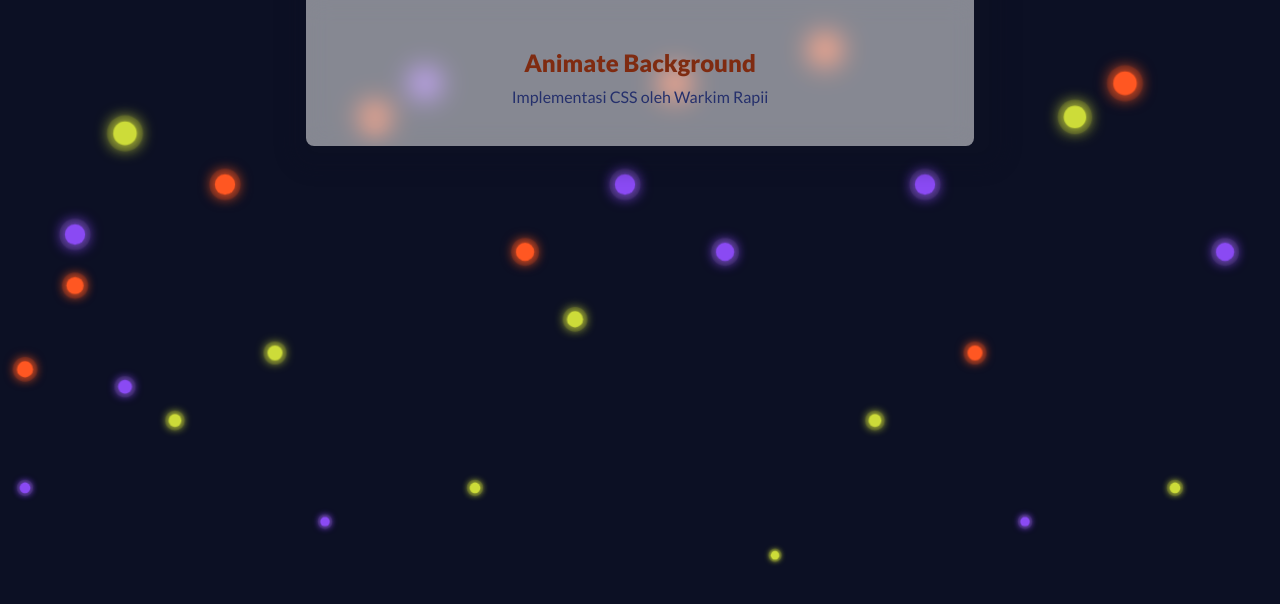
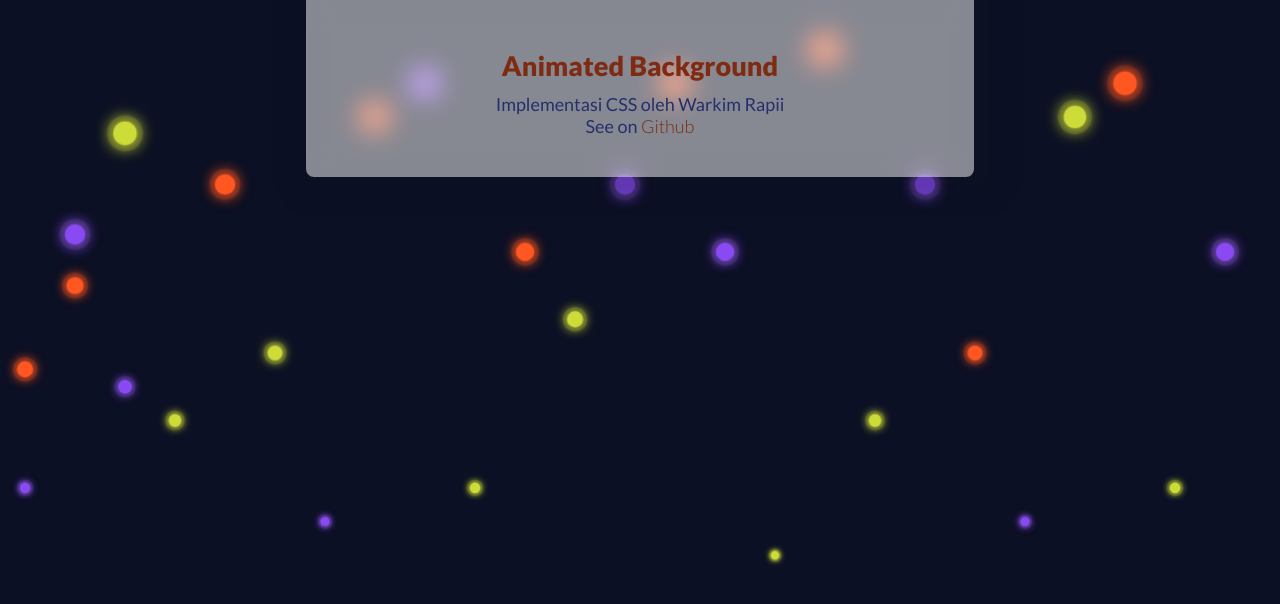
Before and after one commit to warkimalhakim/animated-background, a plain HTML site: page index.html in a window 1280 px wide. Drawn offline with Linux system fonts and the light colour scheme.

Commit message:
modified

```diff
--- a/index.html
+++ b/index.html
@@ -4,7 +4,7 @@
     <meta charset="UTF-8">
     <meta http-equiv="X-UA-Compatible" content="IE=edge">
     <meta name="viewport" content="width=device-width, initial-scale=1.0">
-    <title>Animate Background | Warkim Rapii</title>
+    <title>Animated Background | Warkim Rapii</title>
     <link rel="stylesheet" href="style.css">
     <!-- Load Google Fonts -->
     <link rel="preconnect" href="https://fonts.googleapis.com">
@@ -15,8 +15,9 @@
     <div class="kotak">
         <div class="gelembung">
             <div class="text">
-                <h2 class="title">Animate Background</h2>
+                <h2 class="title">Animated Background</h2>
                 <p>Implementasi CSS oleh Warkim Rapii</p>
+                <p>See on <a href="https://github.com/warkimalhakim/animated-background.git" target="_blank" title="Animated Background on Github">Github</a></p>
             </div>
             <span style="--i:10;"></span>
             <span style="--i:16;"></span>
--- a/style.css
+++ b/style.css
@@ -35,6 +35,8 @@ body {
     top: -1px;
     left: 50%;
     width: 50%;
+    color: #25306c;
+    font-size: 18px;
     background: rgba(255,255,255, .5);
     box-shadow: 8px 0 15px 25px #0c102450;
     transform: translate(-50%);
@@ -45,6 +47,11 @@ body {
     padding: 40px 14px;
     transition: 0.88s;
 }
+.gelembung .text a {
+    text-decoration: none;
+    color: var(--warna-secondary);
+    font-weight: 300;
+}
 .gelembung .text:hover {
     color: var(--kuning);
 }
@@ -53,9 +60,7 @@ body {
     font-weight: 600;
     line-height: 2em;
 }
-.text {
-    color: #25306c;
-}
+
 .gelembung span {
     width: 30px;
     height: 30px;
```
